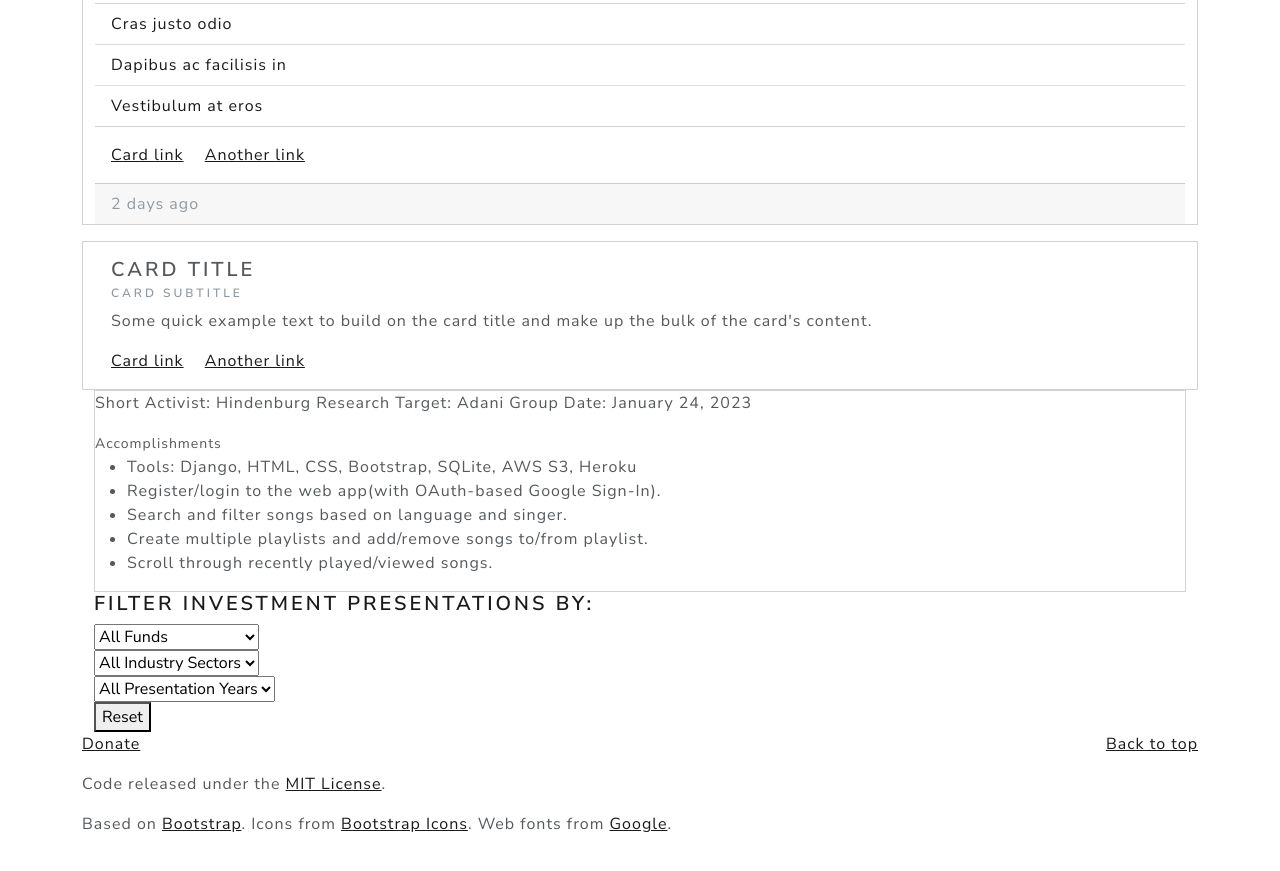
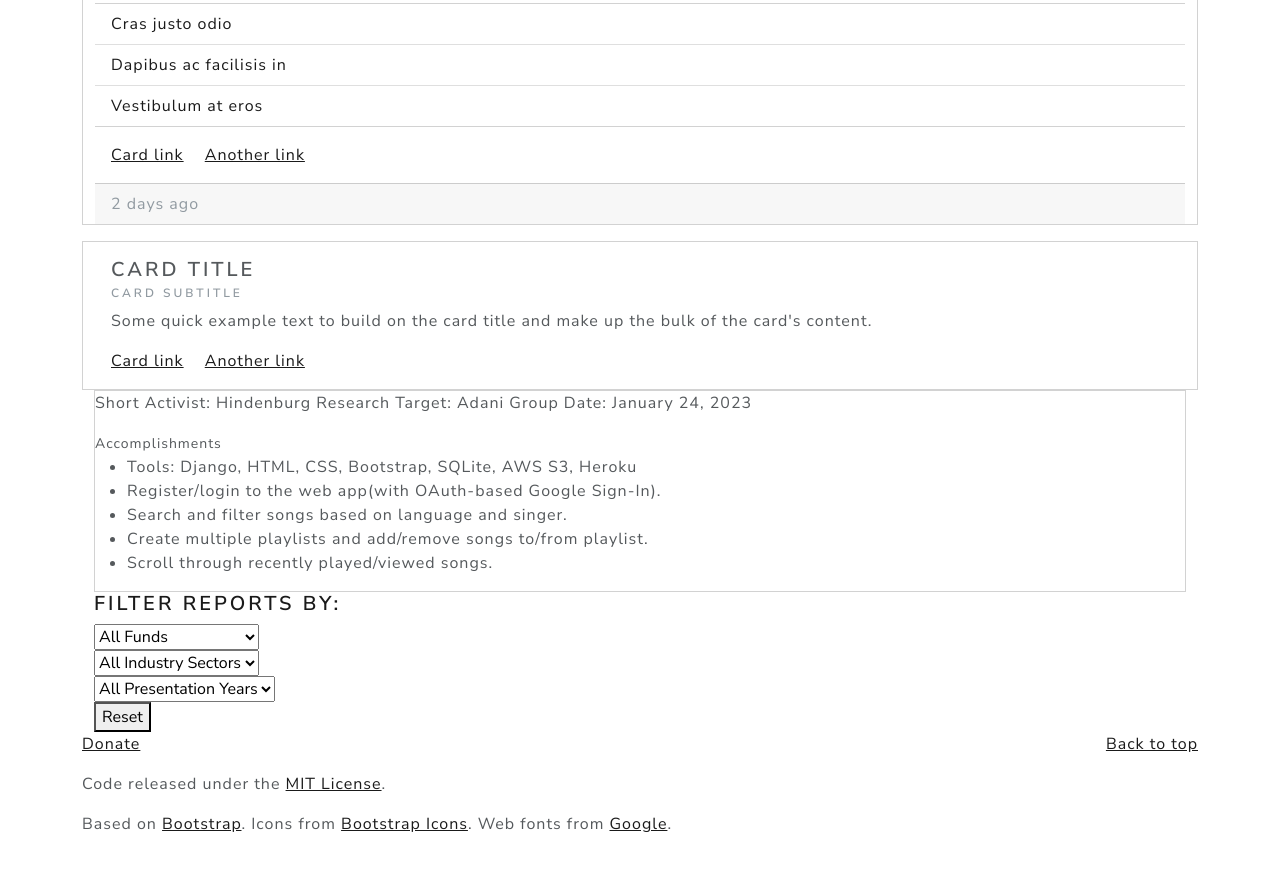
Before and after one commit to bigshort9988/bigshort, a Jekyll site: the page built from _pages/index.html, in a window 1280 px wide and 900 px high, scrolled down 717 px. Shown: the top 871 px of the window. Built offline with Jekyll 4.4.1, drawn with Linux system fonts in a browser that asks for light colours.

Commit message:
Update index.html

```diff
--- a/_pages/index.html
+++ b/_pages/index.html
@@ -74,14 +74,7 @@ layout: default
         </div>
 
         <form class="controls grid filter-grid">
-
-
-
-          <h4>Filter Investment Presentations By:</h4>
-
-
-
-
+          <h4>Filter reports by:</h4>
           <fieldset data-filter-group="" class="">
             <select id="filter-fund" class="select-filter">
               <option value="">All Funds</option>
@@ -106,8 +99,6 @@ layout: default
           </fieldset>
 
           <fieldset data-filter-group="" class="">
-
-
             <select id="filter-sector" class="select-filter">
               <option value="">All Industry Sectors</option>
               <option value=".Consumer">Consumer</option>
@@ -149,8 +140,5 @@ layout: default
               <option value=".year-2002">2002</option>
             </select>
           </fieldset>
-
-
           <button type="reset" class="hidden button control control-text">Reset</button>
-
         </form>
```
Lines whose indentation alone changed are shown as unchanged.
